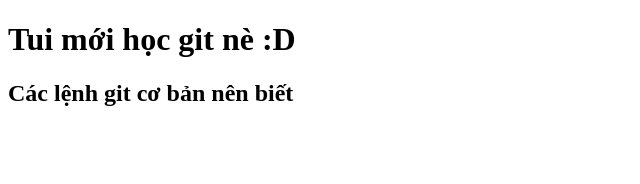
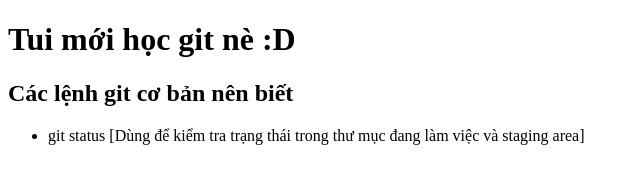
Before and after one commit to lamloi1109/Learn_GIt, a plain HTML site: page index.html in a window 1280 px wide. Shown: the whole page, without its empty margins (0-640 px from the left). Drawn offline with Linux system fonts and the light colour scheme.

Commit message:
Test command git status

```diff
--- a/index.html
+++ b/index.html
@@ -2,12 +2,15 @@
 <html lang="en">
 <head>
     <meta charset="UTF-8">
-    <meta http-equiv="X-UA-Compatible" content="IE=edge">
+    <meta http-equiv="Xgit -UA-Compatible" content="IE=edge">
     <meta name="viewport" content="width=s, initial-scale=1.0">
     <title>Học Git</title>
 </head>
 <body>
     <h1>Tui mới học git nè :D</h1>
     <h2>Các lệnh git cơ bản nên biết</h2>
+    <ul>
+        <li>git status [Dùng để kiểm tra trạng thái trong thư mục đang làm việc và staging area]</li>
+    </ul>
 </body>
 </html>
```
